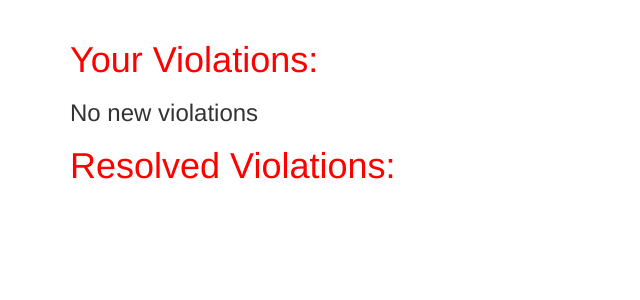
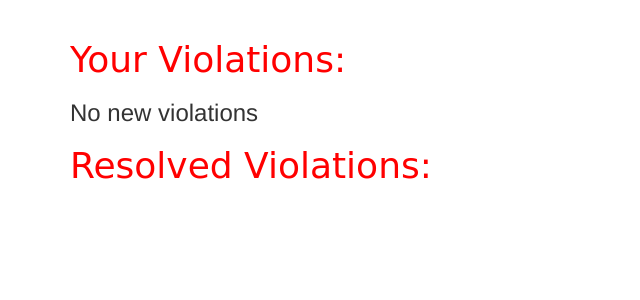
Before and after one commit to karthik1802/careMBLite, a Flask app: template app/templates/view_violations.html in a window 1280 px wide. Shown: the part 52-352 px from the top of the page, without its empty margins (0-640 px from the left). Run offline with Flask 2, Linux system fonts and the light colour scheme; the template is opened without the code that fills it, so the values that code supplies are empty; some libraries are stand-ins or nearby versions.

Commit message:
font add

```diff
--- a/app/static/css/mystyle.css
+++ b/app/static/css/mystyle.css
@@ -1,2 +1,3 @@
 h1   {color: red;
+  font-family: 'Averia Libre', cursive;
       }
```
